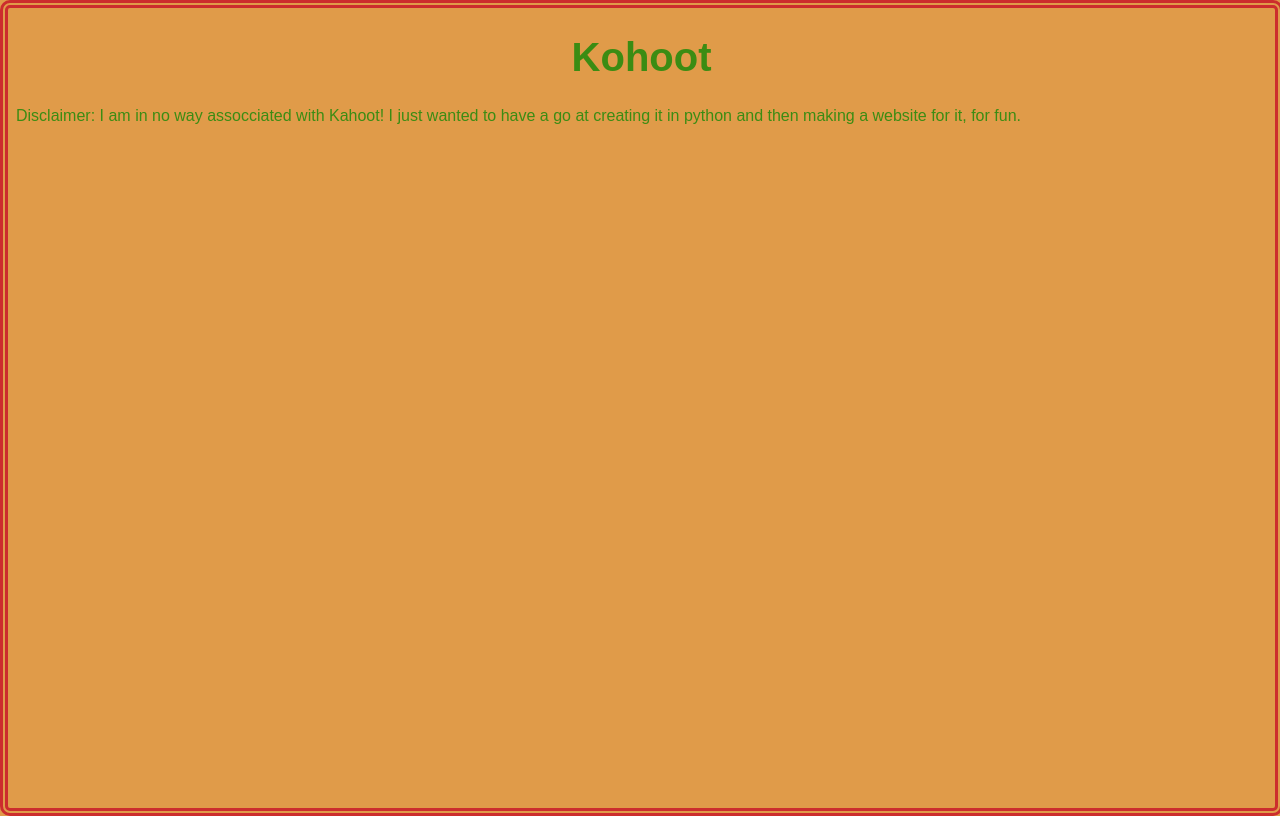
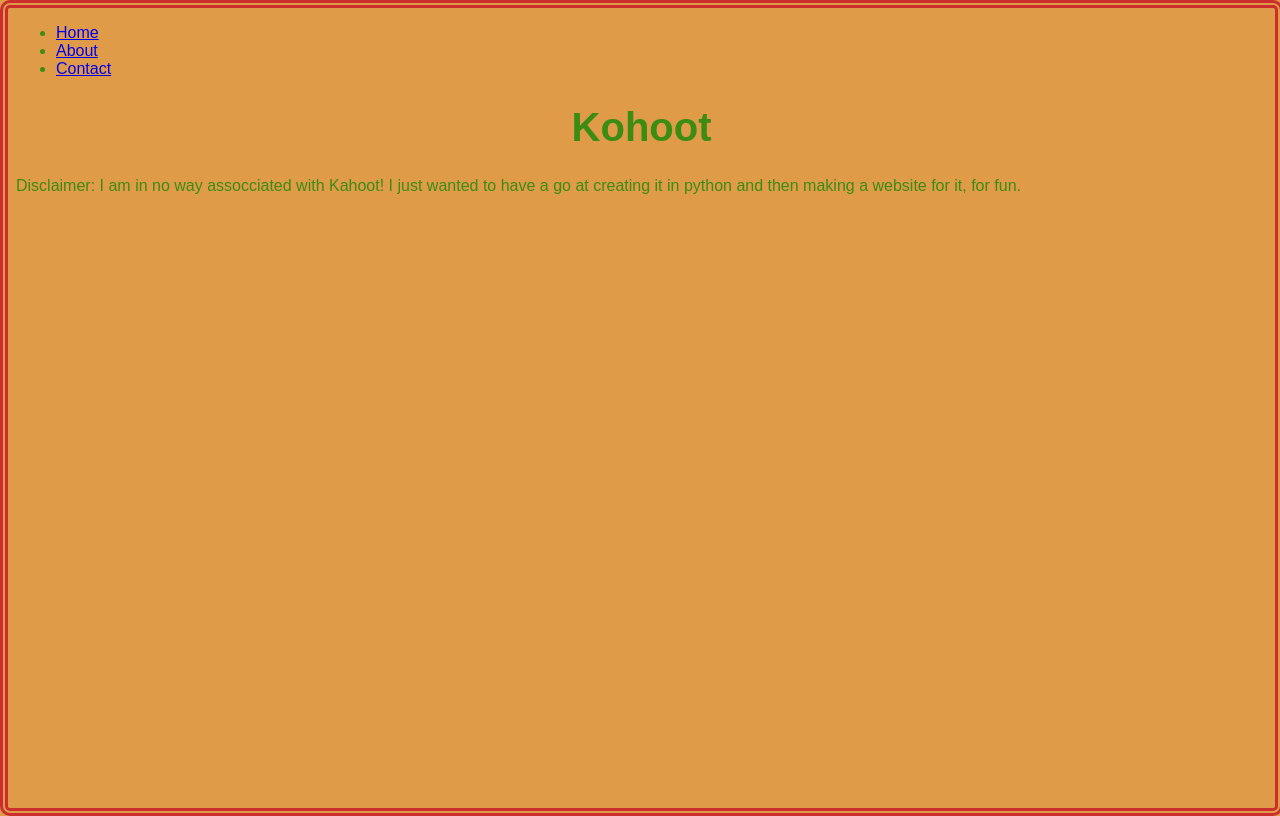
Before and after one commit to JavaPythonLua/Kohoot, a plain HTML site: page index.html in a window 1280 px wide. Drawn offline with Linux system fonts and the light colour scheme; a web font is replaced by a local one.

Commit message:
added basic nav

```diff
--- a/index.html
+++ b/index.html
@@ -2,6 +2,11 @@
 <html>
 
 <head>
+  <ul>
+    <li><a href="default.asp">Home</a></li>
+    <li><a href="about.asp">About</a></li>
+    <li><a href="contact.asp">Contact</a></li>
+  </ul>
   <meta charset="utf-8">
   <meta name="viewport" content="width=device-width">
   <title>Kohoot</title>
```
